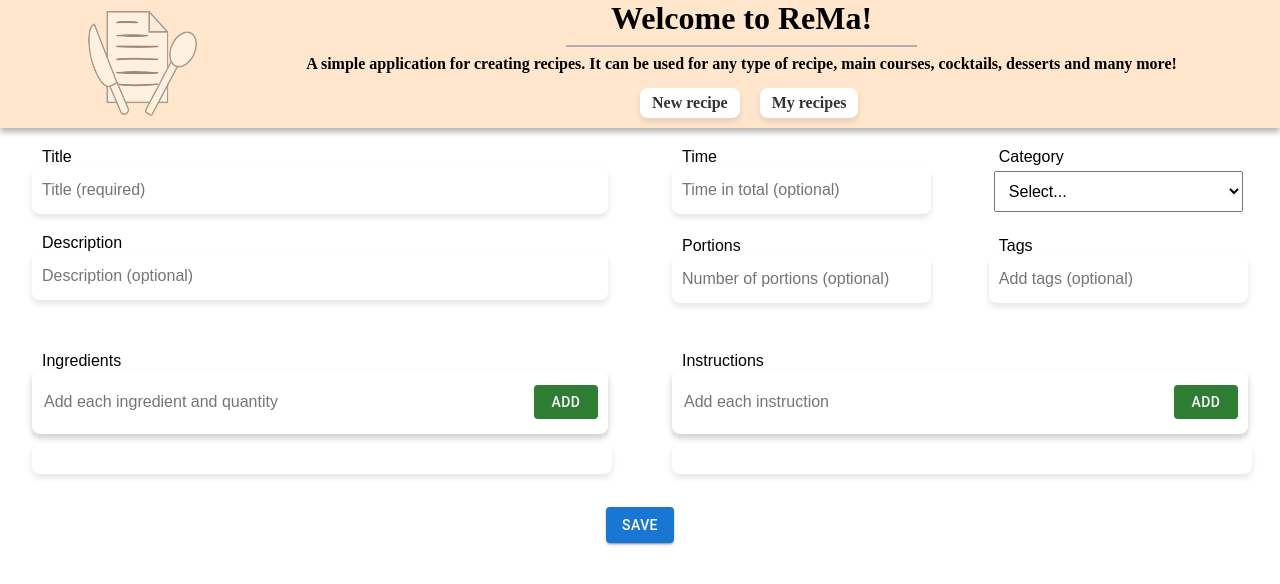
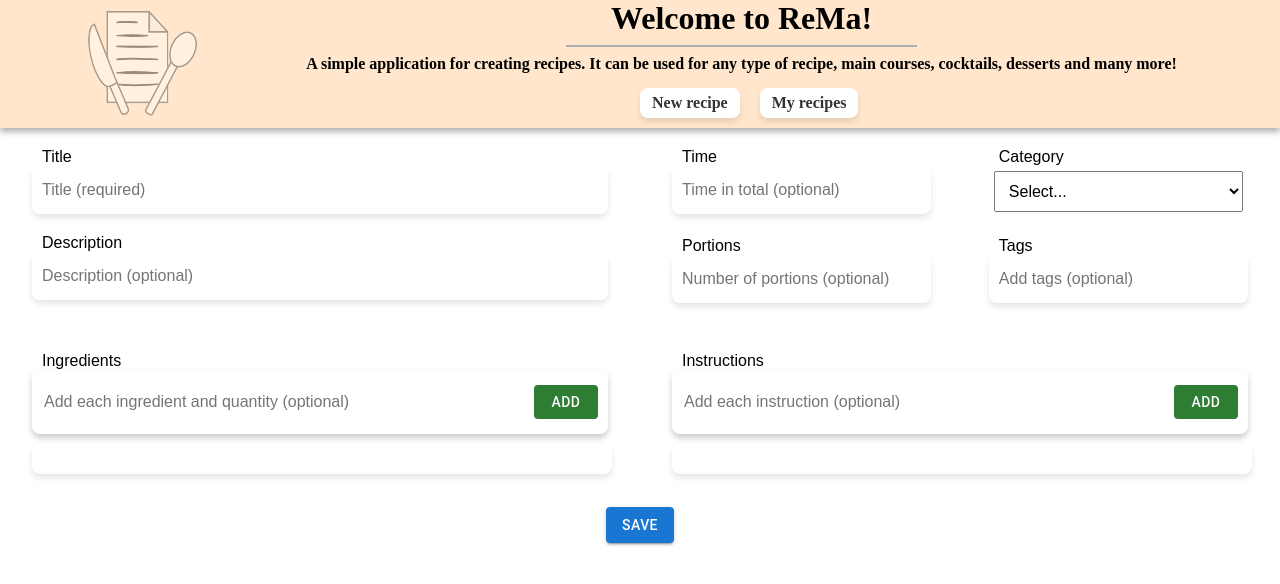
Before and after one commit to ktzanak/rema, a React (Vite) app in the folder rema-frontend/: page /add in a window 1280 px wide. Shown: the top 584 px of the page. Built offline with nearby package versions, Linux system fonts and the light colour scheme.

Commit message:
updated placeholders for instructions and ingredients

```diff
--- a/rema-frontend/src/components/IngredientsForm.jsx
+++ b/rema-frontend/src/components/IngredientsForm.jsx
@@ -32,7 +32,7 @@ export default function IngredientsInstructionsForm({
           }
           type="text"
           value={ingredient.ingredient}
-          placeholder="Add each ingredient and quantity"
+          placeholder="Add each ingredient and quantity (optional)"
         />
 
         <Button
--- a/rema-frontend/src/components/InstructionsForm.jsx
+++ b/rema-frontend/src/components/InstructionsForm.jsx
@@ -36,7 +36,7 @@ export default function IngredientsInstructionsForm({
           }
           type="text"
           value={instruction.instruction}
-          placeholder="Add each instruction"
+          placeholder="Add each instruction (optional)"
         />
         <Button
           type="submit"
```
